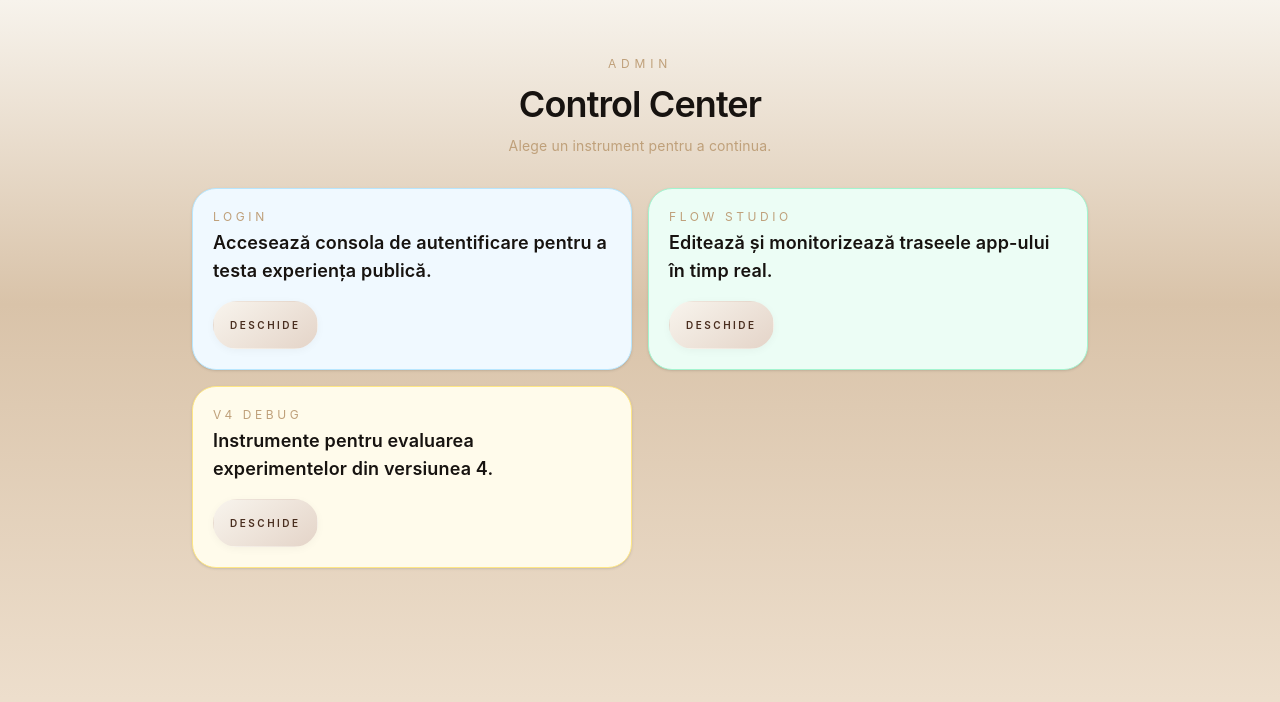
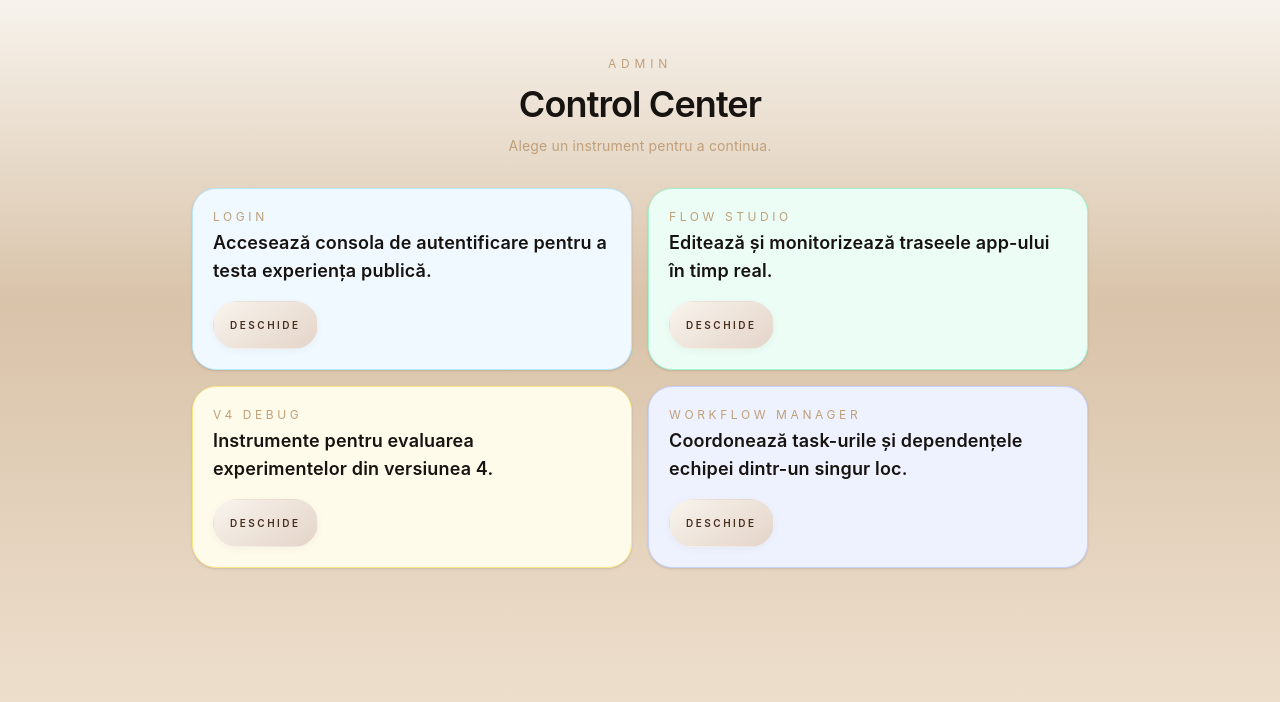
Before and after one commit to tiberiudaniel/omnimental-landing, a Next.js app: page /admin in a window 1280 px wide. Shown: the top 702 px of the page. Built offline with nearby package versions, Linux system fonts and the light colour scheme; no server answers.

Commit message:
admin: add workflow card to control center

```diff
--- a/app/(app)/admin/page.tsx
+++ b/app/(app)/admin/page.tsx
@@ -23,6 +23,14 @@ const tools = [
     href: "/admin/v4-debug",
     accent: "border-amber-200 bg-amber-50",
   },
+  {
+    title: "Workflow Manager",
+    description: "Coordonează task-urile și dependențele echipei dintr-un singur loc.",
+    href: "/admin/workflow",
+    accent: "border-indigo-200 bg-indigo-50",
+    cardTestId: "admin-card-workflow",
+    buttonTestId: "admin-open-workflow",
+  },
 ];
 
 export default function AdminLandingPage() {
@@ -36,7 +44,12 @@ export default function AdminLandingPage() {
         </header>
         <div className="grid gap-4 sm:grid-cols-2">
           {tools.map((tool) => (
-            <Link key={tool.title} href={tool.href} className="group">
+            <Link
+              key={tool.title}
+              href={tool.href}
+              className="group"
+              data-testid={tool.cardTestId}
+            >
               <div
                 className={`h-full rounded-3xl border p-5 shadow-sm transition hover:-translate-y-0.5 hover:shadow-lg ${tool.accent}`}
               >
@@ -45,7 +58,11 @@ export default function AdminLandingPage() {
                     <p className="text-xs uppercase tracking-[0.3em] text-[var(--omni-muted)]">{tool.title}</p>
                     <p className="mt-1 text-lg font-semibold text-[var(--omni-ink)]">{tool.description}</p>
                   </div>
-                  <OmniCtaButton size="sm" className="mt-auto w-fit">
+                  <OmniCtaButton
+                    size="sm"
+                    className="mt-auto w-fit"
+                    data-testid={tool.buttonTestId}
+                  >
                     Deschide
                   </OmniCtaButton>
                 </div>
```
